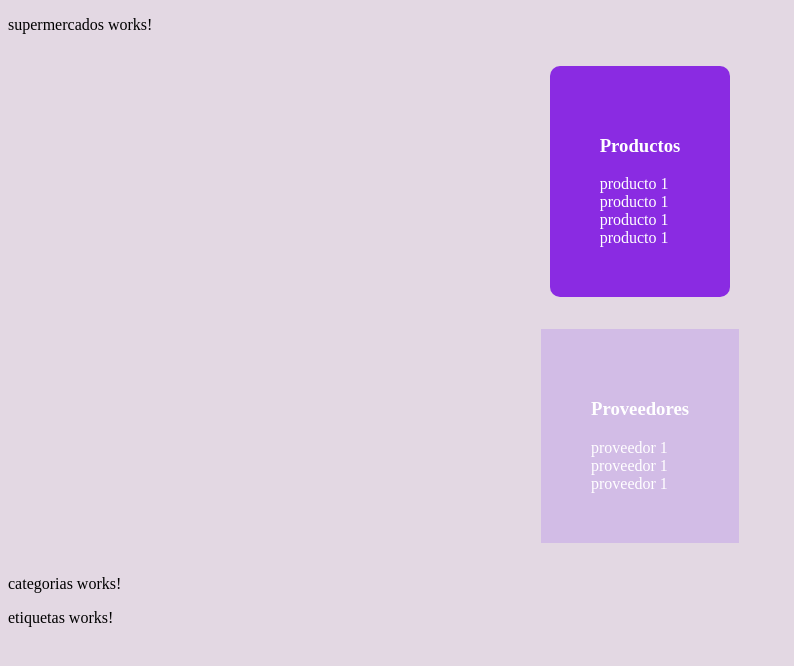
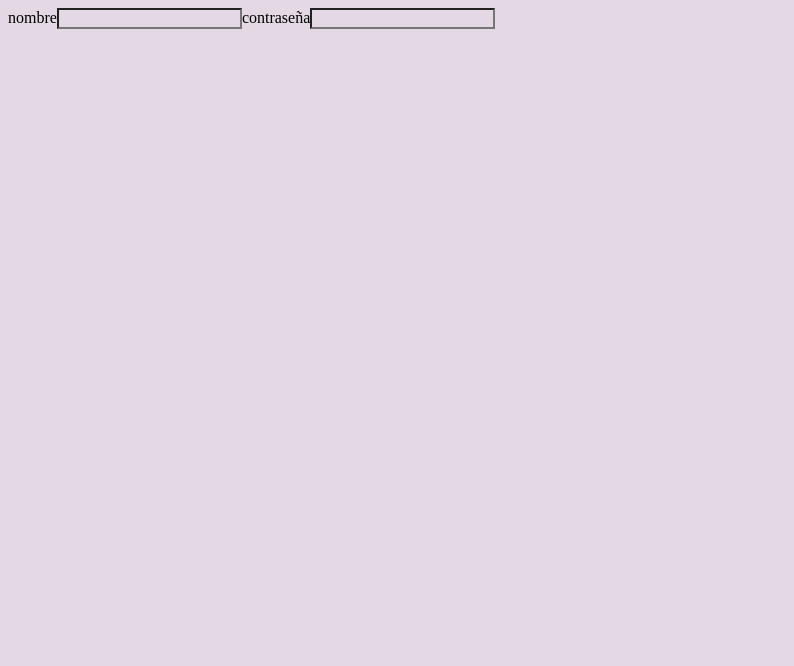
Before and after one commit to agustinrojass/TP-Labo4, an Angular app: page / in a window 1280 px wide. Shown: the top 666 px of the page, without its empty margins (0-794 px from the left). Built offline with nearby package versions, Linux system fonts and the light colour scheme.

Commit message:
sumo funcionalidad de agregar y eliminar de productos

```diff
--- a/src/app/app.component.html
+++ b/src/app/app.component.html
@@ -1,5 +1 @@
-<app-supermercados></app-supermercados>
-<app-productos></app-productos>
-<app-proveedores></app-proveedores>
-<app-categorias></app-categorias>
-<app-etiquetas></app-etiquetas>
+<app-pagina-principal></app-pagina-principal>
--- a/src/app/app.component.ts
+++ b/src/app/app.component.ts
@@ -6,12 +6,13 @@ import { ProveedoresComponent } from './proveedores/proveedores.component';
 import { ProductosComponent } from './productos/productos.component';
 import { CategoriasComponent } from "./categorias/categorias.component";
 import { EtiquetasComponent } from "./etiquetas/etiquetas.component";
+import { PaginaPrincipalComponent } from "./pagina-principal/pagina-principal.component";
 
 
 @Component({
   selector: 'app-root',
   standalone: true,
-  imports: [RouterOutlet, SupermercadosComponent, ProveedoresComponent, ProductosComponent, CategoriasComponent, EtiquetasComponent], //acá importamos los componentes
+  imports: [RouterOutlet, SupermercadosComponent, ProveedoresComponent, ProductosComponent, CategoriasComponent, EtiquetasComponent, PaginaPrincipalComponent], //acá importamos los componentes
   templateUrl: './app.component.html',
   styleUrl: './app.component.css'
 })
--- a/src/app/app.routes.ts
+++ b/src/app/app.routes.ts
@@ -1,3 +1,15 @@
 import { Routes } from '@angular/router';
+import { PaginaPrincipalComponent } from './pagina-principal/pagina-principal.component';
 
-export const routes: Routes = [];
+export const routes: Routes = [
+
+
+{
+    path:'home', component: PaginaPrincipalComponent
+}
+
+
+
+
+
+];
--- /dev/null
+++ b/src/app/pagina-principal/pagina-principal.component.html
@@ -0,0 +1 @@
+<app-registrarse></app-registrarse>
--- a/src/app/productos/productos.component.ts
+++ b/src/app/productos/productos.component.ts
@@ -1,5 +1,6 @@
 import { CommonModule } from '@angular/common';
 import { Component } from '@angular/core';
+import { elementAt } from 'rxjs';
 
 @Component({
   selector: 'app-productos',
@@ -10,13 +11,31 @@ import { Component } from '@angular/core';
 })
 export class ProductosComponent {
 // crear funcionalidades (abm)
-productos:Productos[] =[]
+productosArray:Productos[] =[]
+
+
+agregarProducto (productito:Productos){
+  this.productosArray.push(productito);
+}
+eliminarPoducto (id:number){
+const eliminar = this.productosArray.findIndex(element=>element.id===id);
+this.productosArray.splice(eliminar,1);
+}
+traerProducto (id:number){
+  if (this.productosArray.findIndex(element=>element.id===id)){
+    return this.productosArray.find(element=>element.id===id)
+     }else{
+      return -1;
+     }
+
+}
 
 }
 
 
+
 export class Productos {
-  id:number;
+  #id:number;
   nombreProducto:string;
   #codigo:number;
   marca:string;
@@ -24,7 +43,7 @@ export class Productos {
   precioVenta:number;
   #precioCompra:number;
   constructor (id:number,nombreProducto:string,codigo:number,marca:string,cantidad:number,precioVenta:number,precioCompra:number){
-    this.id=id;
+    this.#id=id;
     this.nombreProducto=nombreProducto;
     this.#codigo = codigo;
     this.marca = marca;
@@ -34,4 +53,7 @@ export class Productos {
   }
 
   ///Funciones del producto
+get id (){
+  return this.#id;
 }
+}
--- /dev/null
+++ b/src/app/registrarse/registrarse.component.html
@@ -0,0 +1,8 @@
+<div class="contenedor ">
+    <form action="">
+        <label for="">nombre</label>
+        <input type="text" class="">
+        <label for="">contraseña</label>
+        <input type="password">
+    </form>
+</div>
```
Also changed, not shown: src/app/pagina-principal/pagina-principal.component.ts (added, +13 -0 lines), src/app/registrarse/registrarse.component.ts (added, +12 -0 lines), src/app/pagina-principal/pagina-principal.component.css (added), src/app/registrarse/registrarse.component.css (added), 2 other files (tests, documents, lock files or other folders).
